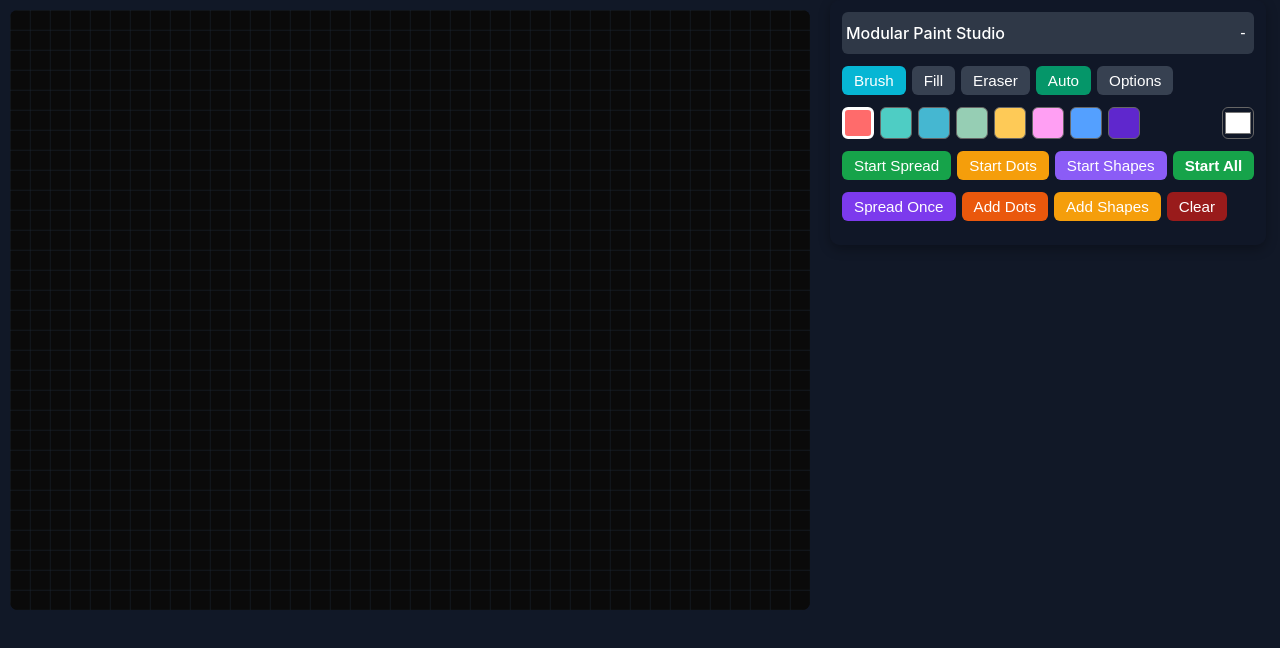
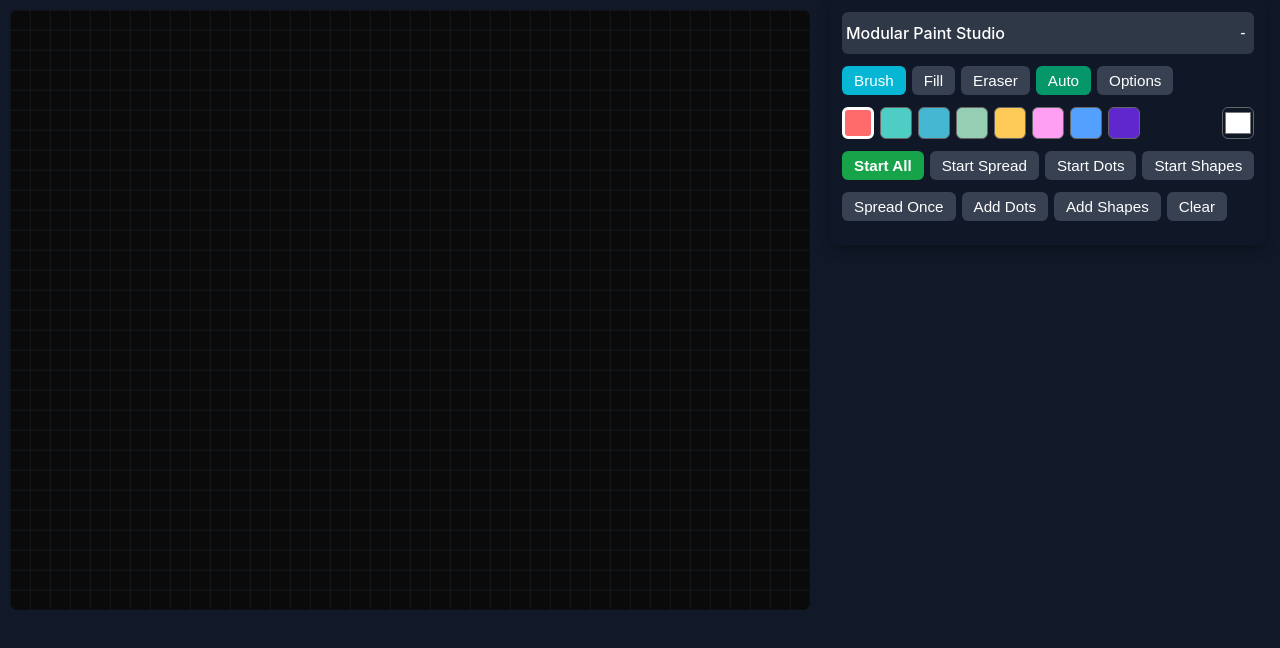
Before and after one commit to jo56/painting-with-roughness, a React (Vite) app: page / in a window 1280 px wide. Shown: the top 648 px of the page. Built offline with nearby package versions, Linux system fonts and the light colour scheme.

Commit message:
Update App.tsx

```diff
--- a/src/App.tsx
+++ b/src/App.tsx
@@ -691,7 +691,7 @@ export default function ModularSettingsPaintStudio(): JSX.Element {
                             color: '#fff',
                             border: 'none',
                             cursor: 'pointer',
-                            fontSize: '0.8rem',
+                            fontSize: '0.95rem',
                             fontWeight: 'normal',
                             whiteSpace: 'nowrap'
                         }}
@@ -750,23 +750,45 @@ export default function ModularSettingsPaintStudio(): JSX.Element {
             {showAutoControls && (
               <>
                 <div style={{ display: 'flex', gap: '6px', marginBottom: '12px', flexWrap: 'wrap' }}>
+                  <button
+                    onClick={() => { isAnyRunning ? stopAll() : startAllEnabled(); setIsSavingColor(false); }}
+                    disabled={!anyEnabled && !isAnyRunning}
+                    style={{
+                      padding: '6px 12px',
+                      borderRadius: '6px',
+                      background: isAnyRunning
+                        ? '#dc2626'
+                        : anyEnabled
+                          ? '#16a34a'
+                          : '#6b7280',
+                      color: '#fff',
+                      border: 'none',
+                      cursor: anyEnabled || isAnyRunning ? 'pointer' : 'not-allowed',
+                      fontWeight: 600,
+                      fontSize: '0.95rem',
+                      whiteSpace: 'nowrap',
+                      opacity: anyEnabled || isAnyRunning ? 1 : 0.6
+                    }}
+                  >
+                    {isAnyRunning ? 'Stop All' : 'Start All'}
+                  </button>
                   {[
                     {
                       label: autoSpreading ? 'Stop Spread' : 'Start Spread',
                       onClick: toggleAutoSpread,
-                      bg: autoSpreading ? '#dc2626' : '#16a34a',
+                      bg: autoSpreading ? '#dc2626' : '#374151',
                       enabled: autoSpreadEnabled
                     },
                     {
                       label: autoDots ? 'Stop Dots' : 'Start Dots',
                       onClick: toggleAutoDots,
-                      bg: autoDots ? '#dc2626' : '#f59e0b',
+                      bg: autoDots ? '#dc2626' : '#374151',
                       enabled: autoDotsEnabled
                     },
                     {
                       label: autoShapes ? 'Stop Shapes' : 'Start Shapes',
                       onClick: toggleAutoShapes,
-                      bg: autoShapes ? '#dc2626' : '#8b5cf6',
+                      bg: autoShapes ? '#dc2626' : '#374151',
                       enabled: autoShapesEnabled
                     }
                   ].map(({ label, onClick, bg, enabled }) => (
@@ -790,47 +812,24 @@ export default function ModularSettingsPaintStudio(): JSX.Element {
                       {label}
                     </button>
                   ))}
-
-                  <button
-                    onClick={() => { isAnyRunning ? stopAll() : startAllEnabled(); setIsSavingColor(false); }}
-                    disabled={!anyEnabled && !isAnyRunning}
-                    style={{
-                      padding: '6px 12px',
-                      borderRadius: '6px',
-                      background: isAnyRunning
-                        ? '#dc2626'
-                        : anyEnabled
-                          ? '#16a34a'
-                          : '#6b7280',
-                      color: '#fff',
-                      border: 'none',
-                      cursor: anyEnabled || isAnyRunning ? 'pointer' : 'not-allowed',
-                      fontWeight: 600,
-                      fontSize: '0.95rem',
-                      whiteSpace: 'nowrap',
-                      opacity: anyEnabled || isAnyRunning ? 1 : 0.6
-                    }}
-                  >
-                    {isAnyRunning ? 'Stop All' : 'Start All'}
-                  </button>
                 </div>
               </>
             )}
 
             <div style={{ display: 'flex', gap: '6px', marginBottom: '12px', flexWrap: 'wrap' }}>
               {[
-                { label: 'Spread Once', onClick: colorSpread, bg: '#7c3aed' },
-                { label: 'Add Dots', onClick: addRandomDots, bg: '#ea580c' },
-                { label: 'Add Shapes', onClick: addRandomShapes, bg: '#f59e0b' },
-                { label: 'Clear', onClick: clear, bg: '#991b1b' }
-              ].map(({ label, onClick, bg }) => (
+                { label: 'Spread Once', onClick: colorSpread },
+                { label: 'Add Dots', onClick: addRandomDots },
+                { label: 'Add Shapes', onClick: addRandomShapes },
+                { label: 'Clear', onClick: clear }
+              ].map(({ label, onClick }) => (
                 <button
                   key={label}
                   onClick={() => { onClick(); setIsSavingColor(false); }}
                   style={{
                     padding: '6px 12px',
                     borderRadius: '6px',
-                    background: bg,
+                    background: '#374151',
                     color: '#fff',
                     border: 'none',
                     cursor: 'pointer',
```
